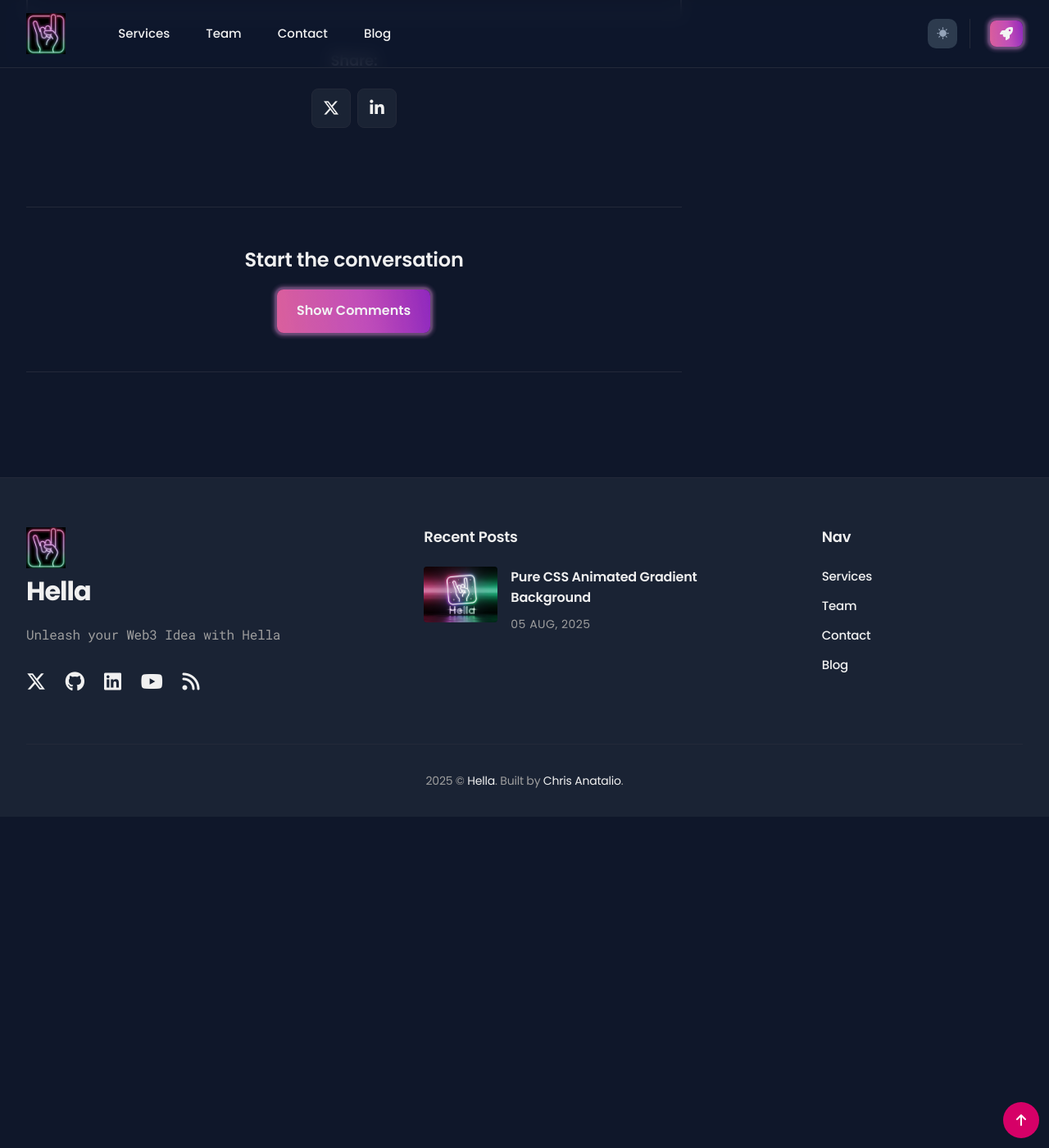
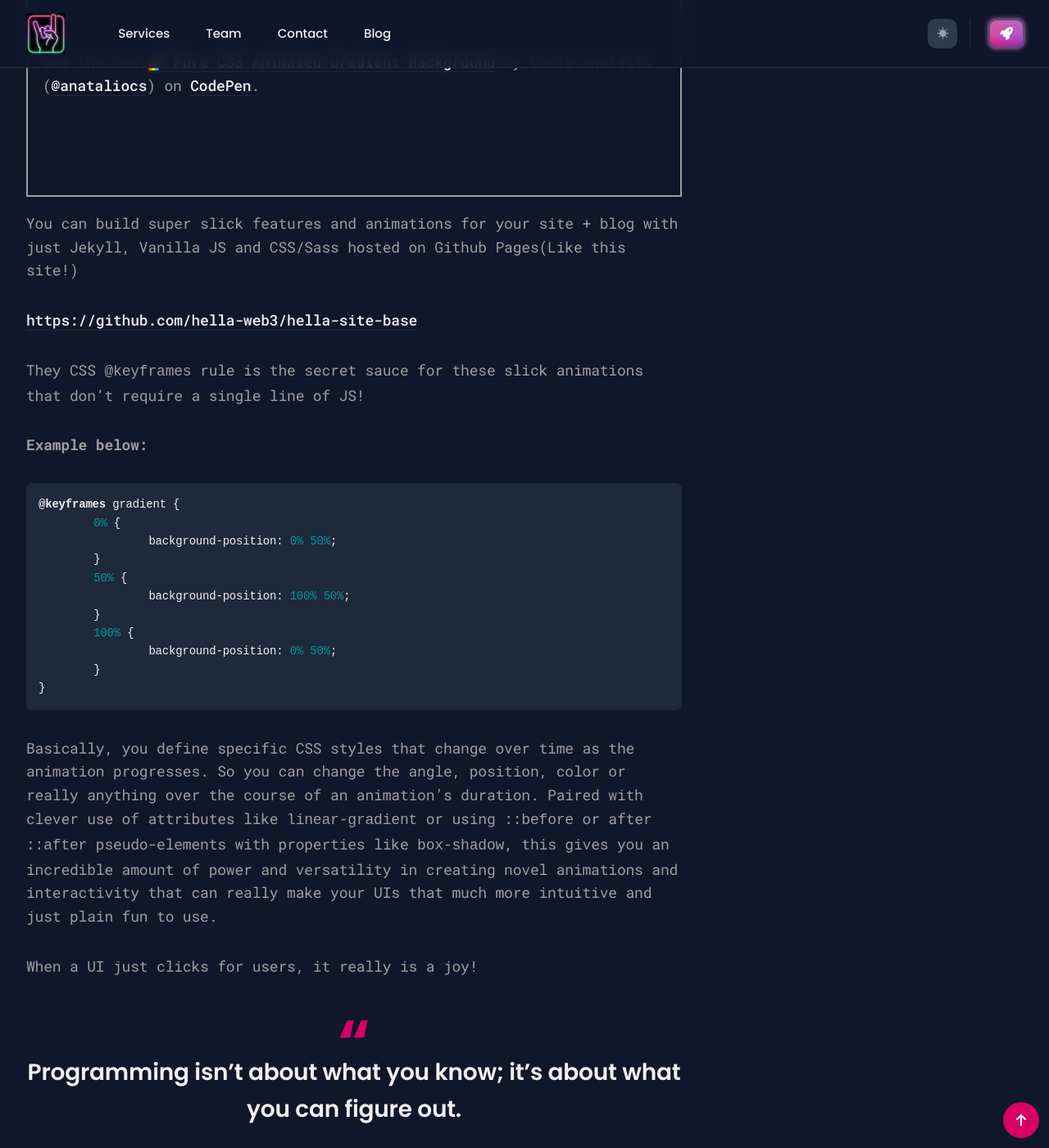
Before and after one commit to hella-web3/hella-site-base, a Jekyll site: the page built from _posts/2025-08-05-pure-css-animations.md, in a window 1280 px wide and 1400 px high, scrolled down 1996 px. Shown: the whole window at 82% size. Built offline with Jekyll 4.4.1, drawn with Linux system fonts in a browser that asks for light colours; a script that is not in the unit is left out; some of the changed text lies outside the part shown.

Commit message:
Update article

````diff
--- a/_data/settings.yml
+++ b/_data/settings.yml
@@ -94,6 +94,7 @@
 - {icon: "fa-brands fa-github", name: "Github", link: "https://github.com/hella-web3"}
 - { icon: "fa-brands fa-linkedin", name: "LinkedIn", link: "https://www.linkedin.com/company/hella-web3" }
 - { icon: "fa-brands fa-youtube", name: "Youtube", link: "https://www.youtube.com/@hella-web3" }
+- { icon: "fa-brands fa-dev", name: "Dev.to", link: "https://dev.to/hella-web3" }
 - {icon: "fa-solid fa-rss", name: "Rss", link: "/feed.xml"}
 
 contact:
--- a/_posts/2025-08-05-pure-css-animations.md
+++ b/_posts/2025-08-05-pure-css-animations.md
@@ -1,6 +1,6 @@
 ---
 layout: post
-title: Pure CSS Animated Gradient Background
+title: Pure CSS Animated Gradient Background and More!
 description: You can do amazing things with pure CSS nowadays, including animations without any Javascript.
 date: 2025-08-05 9:29:35 +0300
 image: '/images/hella-bg-1.jpg'
@@ -9,20 +9,22 @@
 featured: true
 ---
 
-WIP
-
 ### CSS Tricks - Pure CSS Animated Gradient Background
 
-Let's take a look at how to create a animated background with no Javascript
+Let's take a look at how to create a animated background with no Javascript and just plain CSS.
 
 {: .tip }
-Keep your page load fast with Pure CSS animations.
+Keep your code simple & manageable, with super fast page loads leveraging Pure CSS animations.
 
-> The best code is no code.
+Build a lean, mean site without the hassle and overhead of node.js, npm, react/next.js, Vercel etc.
+
+> The best code is no code at all. - Jeff Atwood(Founder of StackOverflow)
+
+---
 
 ### Live Example on CodePen
 
-Now Let's check out a live example!
+Now let's check out a live example!
 
 {: .note }
 CodePen is an amazing free resource for developers!
@@ -33,3 +35,108 @@
   on <a href="https://codepen.io">CodePen</a>.</span>
 </p>
 <script async src="https://public.codepenassets.com/embed/index.js"></script>
+
+You can build super slick features and animations for your site + blog with just Jekyll, Vanilla JS and CSS/Sass hosted on Github Pages(Like this site!)
+
+[https://github.com/hella-web3/hella-site-base](https://github.com/hella-web3/hella-site-base)
+
+They CSS `@keyframes` rule is the secret sauce for these slick animations that don't require a single line of JS!
+
+**Example below:**
+```css
+@keyframes gradient {
+	0% {
+		background-position: 0% 50%;
+	}
+	50% {
+		background-position: 100% 50%;
+	}
+	100% {
+		background-position: 0% 50%;
+	}
+}
+```
+
+Basically, you define specific CSS styles that change over time as the animation progresses.  So you can change the angle, position, color or really anything over the course of
+an animation's duration.  Paired with clever use of attributes like `linear-gradient` or using `::before` or after `::after` pseudo-elements with properties like `box-shadow`, this gives you an incredible amount
+of power and versatility in creating novel animations and interactivity that can really make your UIs that much more intuitive and just plain fun to use.
+
+When a UI just clicks for users, it really is a joy!
+
+> Programming isn't about what you know; it's about what you can figure out.
+
+And there is just something so intuitive, fun and powerful about figuring out new ways to create cool new effects with just plain old CSS.
+
+{: .note }
+Not that long ago it was a pain just to get stuff centered lol
+
+----
+
+### Neon Button Animations
+
+You have so much creative freedom to create all different types of animations and behaviors that don't just look cool but also contribute to a intuitive UX!
+
+<p class="codepen" data-height="300" data-theme-id="dark" data-default-tab="html,result" data-slug-hash="ZYbKXqV" data-pen-title="Neon Button Animation" data-user="anataliocs" style="height: 300px; box-sizing: border-box; display: flex; align-items: center; justify-content: center; border: 2px solid; margin: 1em 0; padding: 1em;">
+  <span>See the Pen <a href="https://codepen.io/anataliocs/pen/ZYbKXqV">
+  Neon Button Animation</a> by Chris Anatalio (<a href="https://codepen.io/anataliocs">@anataliocs</a>)
+  on <a href="https://codepen.io">CodePen</a>.</span>
+</p>
+<script async src="https://public.codepenassets.com/embed/index.js"></script>
+
+----
+
+### Much more Fun then a Plain Old Spinner
+
+You can get super creative with really expressive loading animations.
+
+<p class="codepen" data-height="300" data-theme-id="dark" data-default-tab="html,result" data-slug-hash="jEbBZWZ" data-pen-title="Neon Grid Loaders" data-user="anataliocs" style="height: 300px; box-sizing: border-box; display: flex; align-items: center; justify-content: center; border: 2px solid; margin: 1em 0; padding: 1em;">
+  <span>See the Pen <a href="https://codepen.io/anataliocs/pen/jEbBZWZ">
+  Neon Grid Loaders</a> by Chris Anatalio (<a href="https://codepen.io/anataliocs">@anataliocs</a>)
+  on <a href="https://codepen.io">CodePen</a>.</span>
+</p>
+<script async src="https://public.codepenassets.com/embed/index.js"></script>
+
+---
+
+### Pure CSS Simulated IDE Coding
+
+This is probably the coolest thing I've seen though.  Simulating an actual IDE with syntax highlighting with just CSS.
+
+<p class="codepen" data-height="300" data-theme-id="dark" data-default-tab="html,result" data-slug-hash="pvjeaPZ" data-pen-title="Editor Illustration" data-user="anataliocs" style="height: 300px; box-sizing: border-box; display: flex; align-items: center; justify-content: center; border: 2px solid; margin: 1em 0; padding: 1em;">
+  <span>See the Pen <a href="https://codepen.io/anataliocs/pen/pvjeaPZ">
+  Editor Illustration</a> by Chris Anatalio (<a href="https://codepen.io/anataliocs">@anataliocs</a>)
+  on <a href="https://codepen.io">CodePen</a>.</span>
+</p>
+<script async src="https://public.codepenassets.com/embed/index.js"></script>
+
+Think twice before spinning up a React app next time you have a static site to build.
+
+I've been a long-time fan of Gatsby... but this super lean stack has really won me over :)
+
+> Clean code is code that is easy to read, easy to understand, and easy to modify. - Robert C. Martin(Uncle Bob)
+
+----
+
+### Macbook Stickers as Dynamic Interactive Elements
+
+At first, glance, it just looks like a img of a Macbook.  But hover over a sticker and you'll see each one is actually a interactive element!
+
+<p class="codepen" data-height="300" data-theme-id="dark" data-default-tab="html,result" data-slug-hash="LEpWQNP" data-pen-title="Personal Concept" data-user="anataliocs" style="height: 300px; box-sizing: border-box; display: flex; align-items: center; justify-content: center; border: 2px solid; margin: 1em 0; padding: 1em;">
+  <span>See the Pen <a href="https://codepen.io/anataliocs/pen/LEpWQNP">
+  Personal Concept</a> by Chris Anatalio (<a href="https://codepen.io/anataliocs">@anataliocs</a>)
+  on <a href="https://codepen.io">CodePen</a>.</span>
+</p>
+<script async src="https://public.codepenassets.com/embed/index.js"></script>
+
+I hope you had as much fun as I did walking through the amazing creativity present in our OSS community <3
+
+It's truly never been a better time to be a developer :D
+
+
+{: .note }
+Hats off to Mozilla and the OSS community for making this stuff happen and hammering away at this stuff until they just really nail it from a developer experience standpoint.
+Such a joy to work with and spin up a cute, animated, responsive site in just a couple days :D
+
+----
+
+_What are your favorite Pure CSS animations?  Let me know in the comments below!_
````
